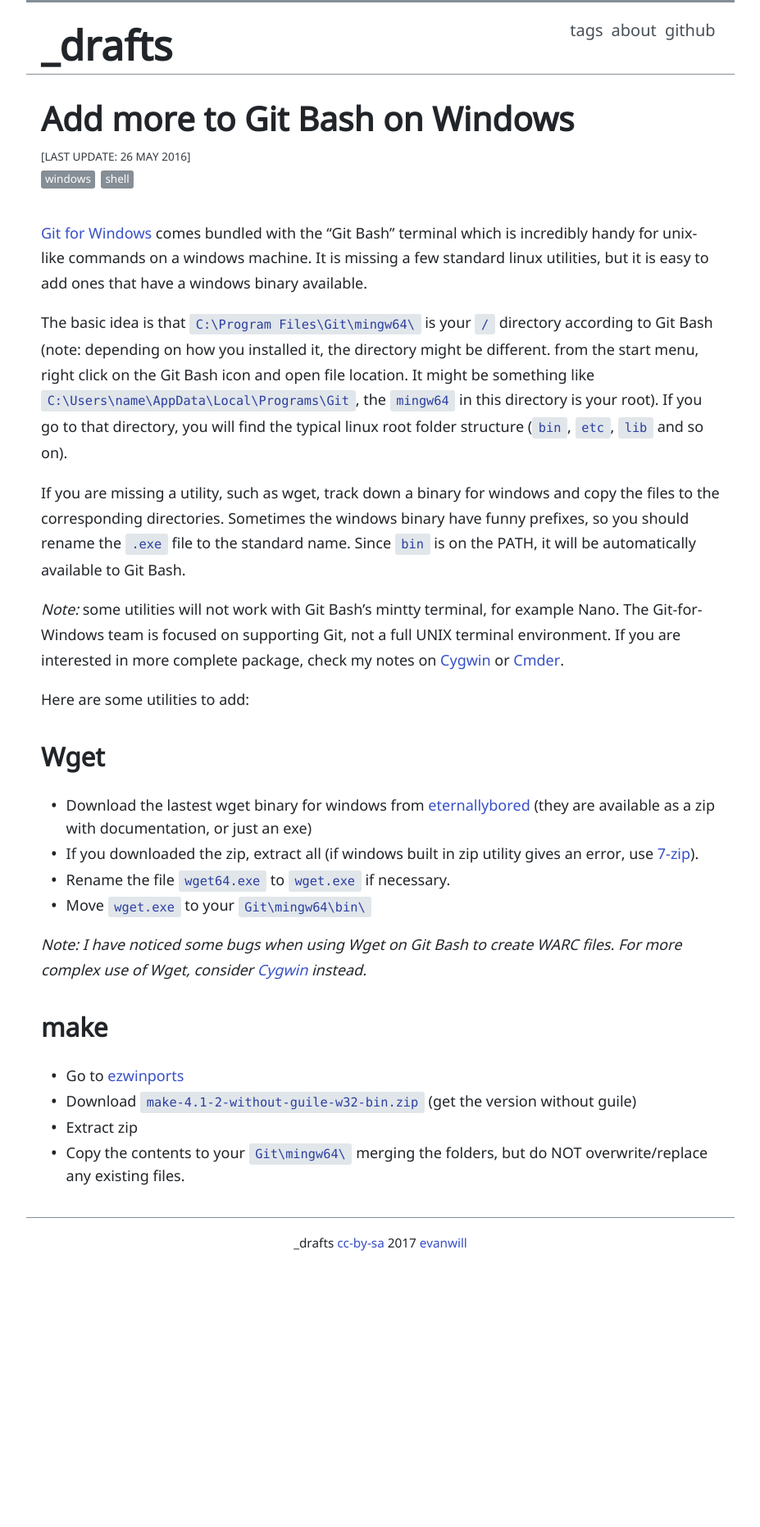
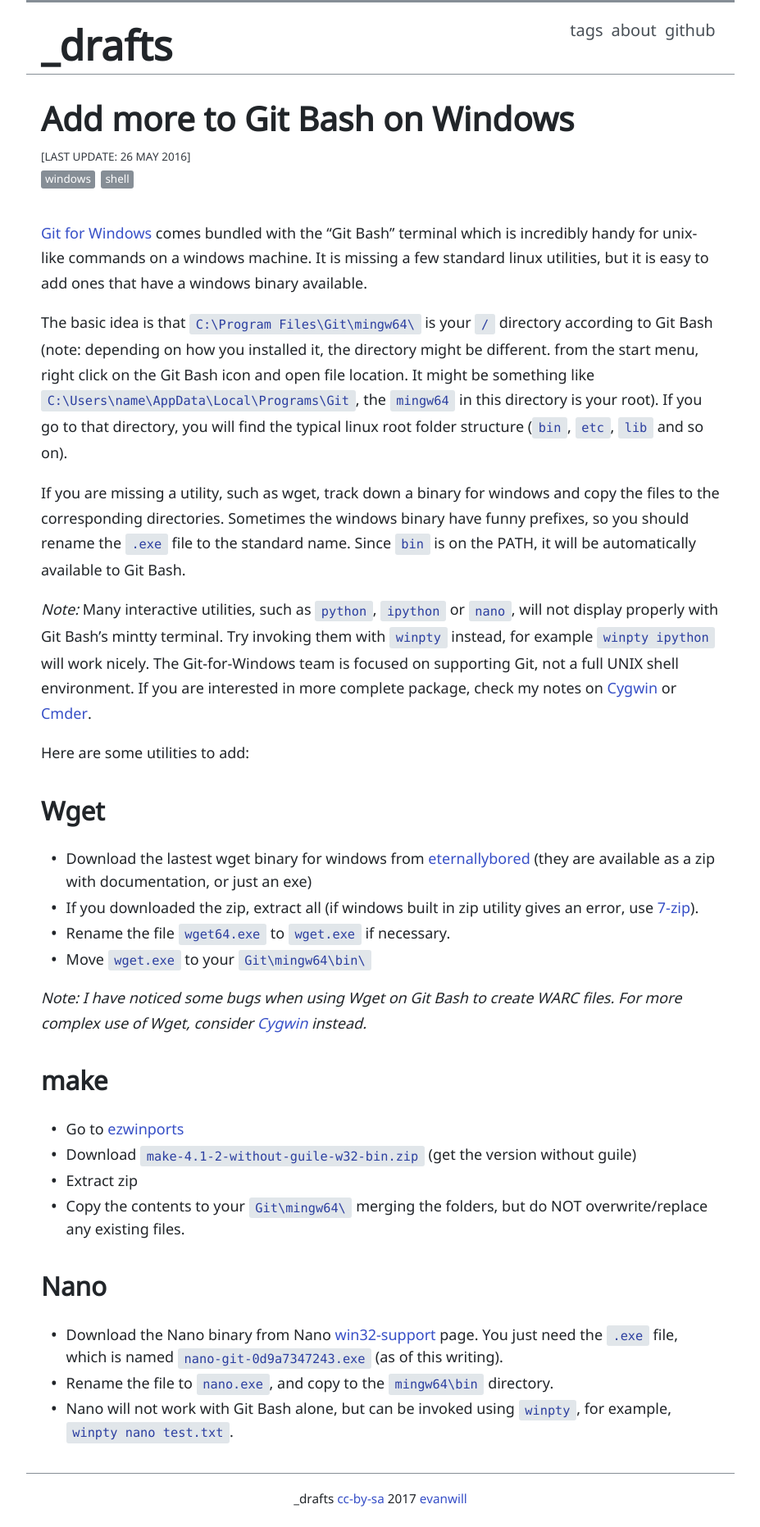
Before and after one commit to evanwill/_drafts, a Jekyll site: the page built from _notes/gitbash-windows.md, in a window 1280 px wide. Shown: the whole page at 82% size, without its empty margins (176-1103 px from the left). Built offline with Jekyll 4.4.1, drawn with Linux system fonts in a browser that asks for light colours; before the commit the page ends 1551 px from its top, so only the background shows below that.

Commit message:
gitbash update

```diff
--- a/_notes/gitbash-windows.md
+++ b/_notes/gitbash-windows.md
@@ -15,8 +15,9 @@
 Sometimes the windows binary have funny prefixes, so you should rename the `.exe` file to the standard name.
 Since `bin` is on the PATH, it will be automatically available to Git Bash.
 
-*Note:* some utilities will not work with Git Bash's mintty terminal, for example Nano.
-The Git-for-Windows team is focused on supporting Git, not a full UNIX terminal environment.
+*Note:* Many interactive utilities, such as `python`, `ipython` or `nano`, will not display properly with Git Bash's mintty terminal.
+Try invoking them with `winpty` instead, for example `winpty ipython` will work nicely.
+The Git-for-Windows team is focused on supporting Git, not a full UNIX shell environment.
 If you are interested in more complete package, check my notes on [Cygwin](https://evanwill.github.io/_drafts/notes/cygwin.html) or [Cmder](https://evanwill.github.io/_drafts/notes/cmdr.html).
 
 Here are some utilities to add:
@@ -36,3 +37,9 @@
 - Download `make-4.1-2-without-guile-w32-bin.zip` (get the version without guile)
 - Extract zip
 - Copy the contents to your `Git\mingw64\` merging the folders, but do NOT overwrite/replace any existing files.
+
+## Nano
+
+- Download the Nano binary from Nano [win32-support](https://www.nano-editor.org/dist/win32-support/) page. You just need the `.exe` file, which is named `nano-git-0d9a7347243.exe` (as of this writing).
+- Rename the file to `nano.exe`, and copy to the `mingw64\bin` directory.
+- Nano will not work with Git Bash alone, but can be invoked using `winpty`, for example, `winpty nano test.txt`.
```
